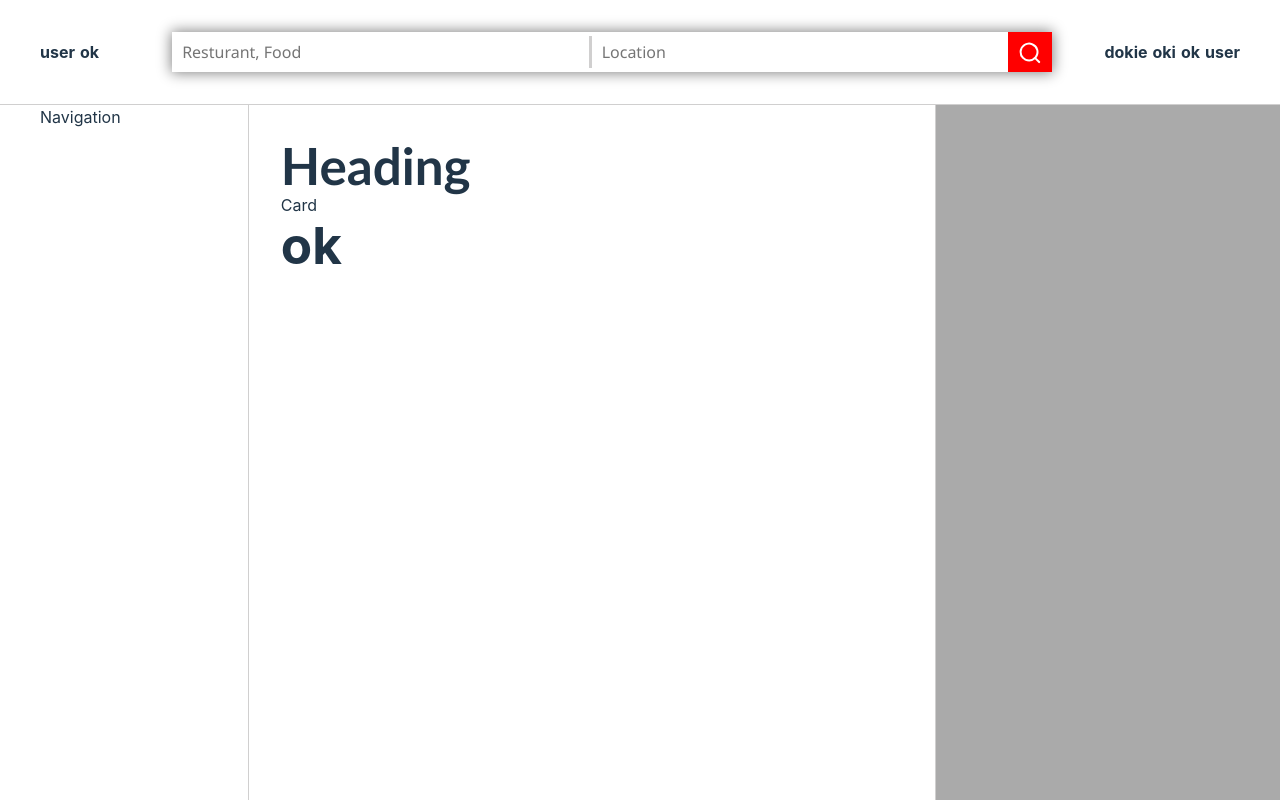
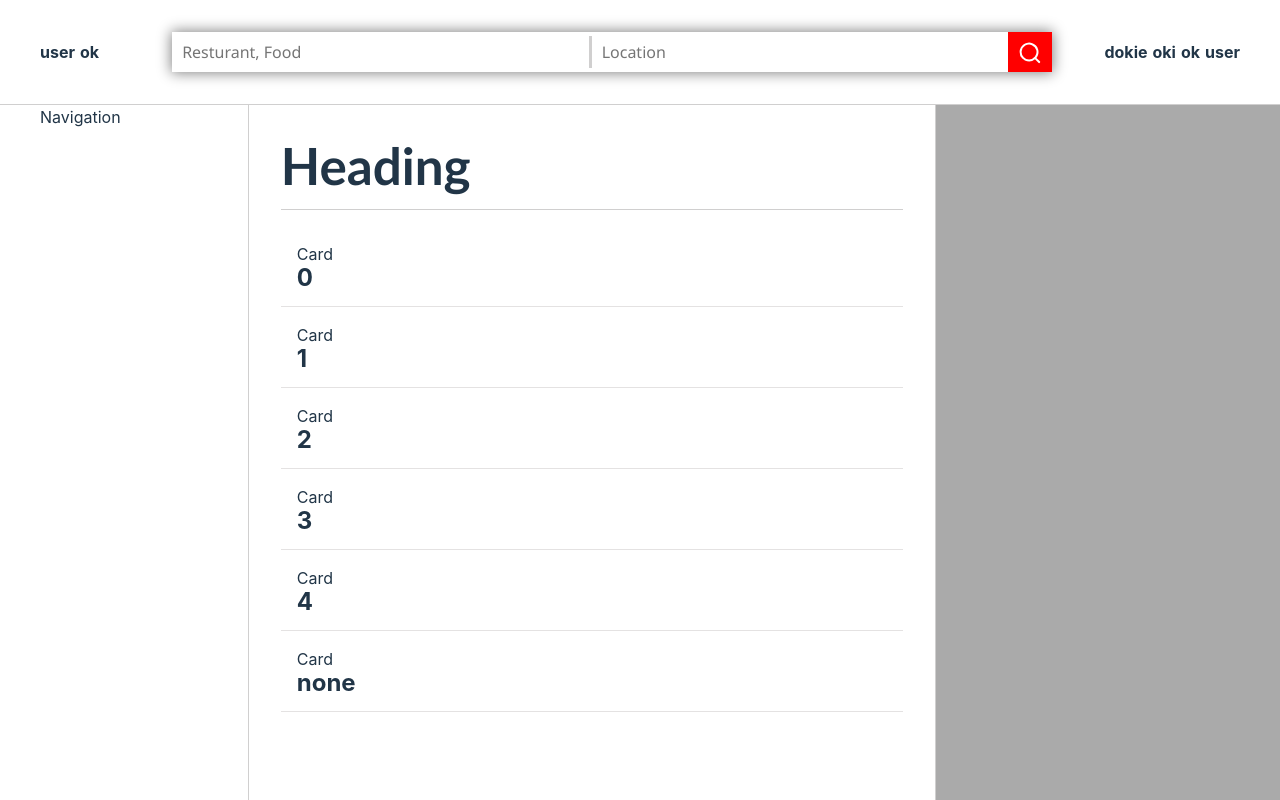
Before and after one commit to KaziMuktadirAhmed/Rate-My-Food, a React (Vite) app in the folder react-app/: page /search in a window 1280 px wide. Shown: the top 800 px of the page. Built offline with nearby package versions, Linux system fonts and the light colour scheme; no server answers.

Commit message:
adds shadow on hover effect in cards in contents

```diff
--- /dev/null
+++ b/react-app/src/components/Contents/Card/Card.module.css
@@ -0,0 +1,11 @@
+.container {
+  padding: 1rem;
+  border-bottom: 1px solid rgb(228, 226, 226);
+}
+
+.container:hover,
+.shadow {
+  box-shadow: 0px 0px 5px -2px rgba(0, 0, 0, 0.75);
+  -webkit-box-shadow: 0px 0px 5px -2px rgba(0, 0, 0, 0.75);
+  -moz-box-shadow: 0px 0px 5px -2px rgba(0, 0, 0, 0.75);
+}
--- a/react-app/src/components/Contents/Card/Card.tsx
+++ b/react-app/src/components/Contents/Card/Card.tsx
@@ -1,8 +1,10 @@
+import styles from "./Card.module.css";
+
 function Card(props: any) {
   return (
-    <div>
+    <div className={styles.container}>
       Card
-      <h1>ok</h1>
+      <h2>{props.item !== undefined ? props.item : "none"}</h2>
     </div>
   );
 }
--- a/react-app/src/components/Contents/Contents.module.css
+++ b/react-app/src/components/Contents/Contents.module.css
@@ -4,4 +4,7 @@
 
 .heading {
   font-family: "Gill Sans", "Gill Sans MT", Calibri, "Trebuchet MS", sans-serif;
+  padding-bottom: 1rem;
+  margin-bottom: 1rem;
+  border-bottom: 1px solid rgb(208, 207, 207);
 }
--- a/react-app/src/components/Contents/Contents.tsx
+++ b/react-app/src/components/Contents/Contents.tsx
@@ -2,9 +2,16 @@ import Card from "./Card/Card";
 import styles from "./Contents.module.css";
 
 function Contents() {
+  let count = 0;
+  const arr = new Array(5);
+  for (let i = 0; i < 5; i++) arr[i] = i;
+
   return (
     <div className={styles.container}>
       <h1 className={styles.heading}>Heading</h1>
+      {arr.map((item) => (
+        <Card item={item} />
+      ))}
       <Card />
     </div>
   );
--- a/react-app/src/pages/Search/Search.module.css
+++ b/react-app/src/pages/Search/Search.module.css
@@ -7,7 +7,7 @@
 .page_container {
   height: 100vmax;
   display: grid;
-  grid: auto 8fr 1fr / 1.44fr 2fr 2fr 2fr;
+  grid: auto 5fr 1fr / 1.44fr 2fr 2fr 2fr;
   grid-template-areas:
     "header header header header"
     "navigation article article sidebar"
```
